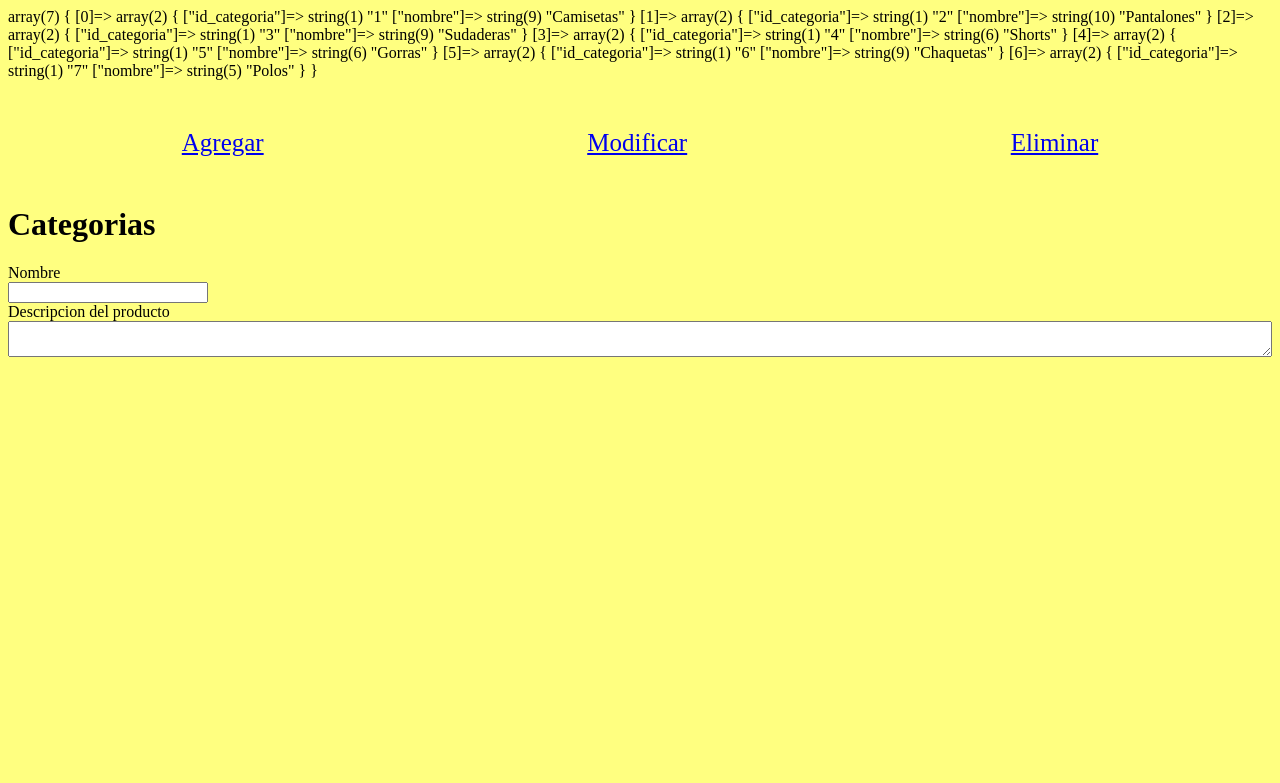
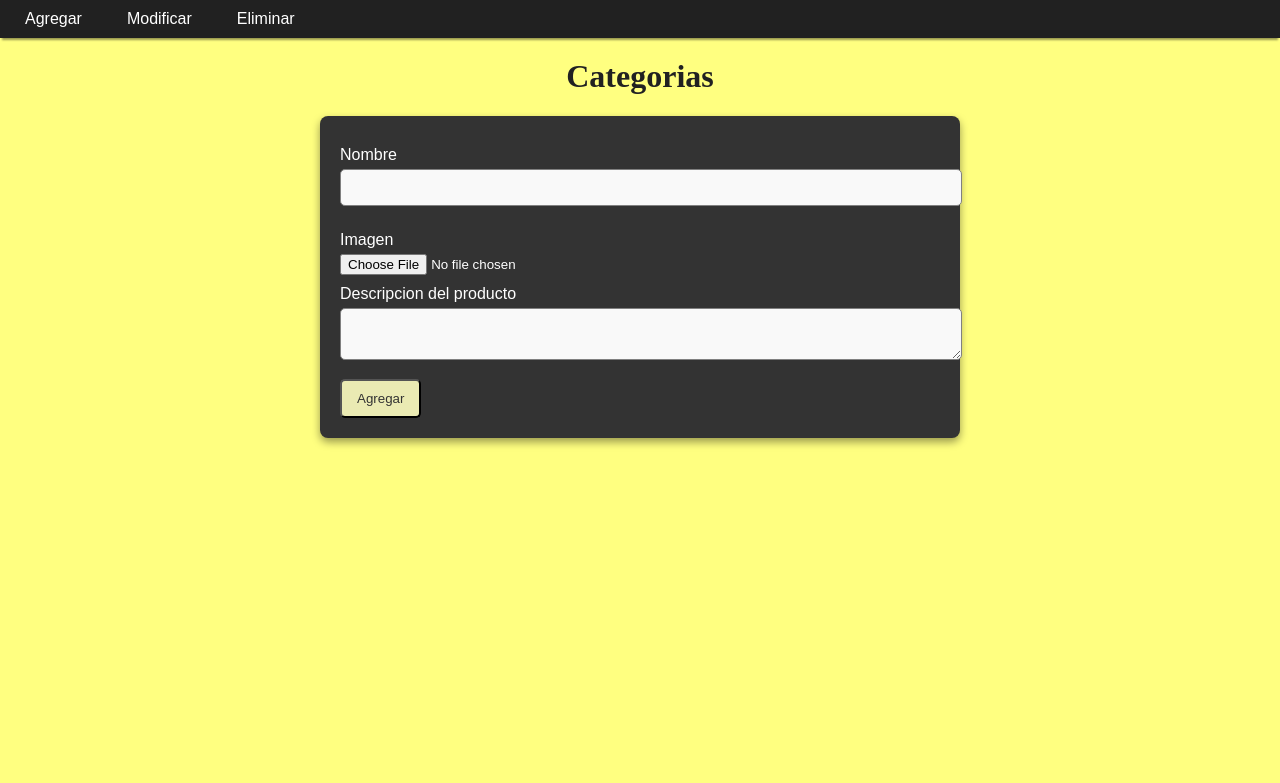
Before and after one commit to dagil23/mi_tienda_online, a PHP site: page /admin/categorias.php in a window 1280 px wide. Shown: the top 783 px of the page. Run offline with PHP 8.4, Linux system fonts and the light colour scheme; data comes from the database, SQL or seed files in the repository.

Commit message:
Acutalizacion en la zona admin agregamos funcionalindades para eliminar y modificar categorias

```diff
--- a/admin/categorias.php
+++ b/admin/categorias.php
@@ -4,13 +4,39 @@ include '../includes/funciones.php';
 session_start();
 $action = isset($_GET['action']) ? $_GET['action'] : 'add';
 $categorias = getCategorias();
-echo var_dump($categorias);
+$errores = array();
+$mensaje = array();
 if (isset($_SESSION['email'])) {
     if (!isAdmin($_SESSION['email'])) {
         header("Location: ../public/index.php");
     }
 }
 
+if ($_SERVER["REQUEST_METHOD"] == "POST") {
+
+    $campos = [
+        'nombre' => "Nombre de la categoria",
+        'descripcion' => "Descripcion",
+        'imagen' => "Imagen",
+    ];
+
+    foreach ($campos as $campo => $nombreCampo) {
+        if (!isset($_POST[$campo]) || empty($_POST[$campo])) {
+            $errores[] = "El campo $nombreCampo no puede estar vacio";
+        }
+    }
+
+    if (!empty($errores)) {
+        if (verifyImage($_FILES["imagen"]["name"], "../assets/images-categorias/")) {
+            $imagen = $_FILES["imagen"]["name"];
+        }else{
+            $errores [] = "Formato de imagen incorrecto";
+        }
+        $nombre = $_POST["nombre"];
+        $descripcion = $_POST["descripcion"];
+        $mensaje[] = addCategoria($nombre, $descripcion, $imagen);
+    }
+}
 ?>
 
 <!DOCTYPE html>
@@ -19,7 +45,7 @@ if (isset($_SESSION['email'])) {
 <head>
     <meta charset="UTF-8">
     <meta name="viewport" content="width=device-width, initial-scale=1.0">
-    <link rel="stylesheet" href="../assets/css/productos.css">
+    <link rel="stylesheet" href="../assets/css/categoria.css">
     <title>Categorias</title>
 </head>
 
@@ -35,33 +61,55 @@ if (isset($_SESSION['email'])) {
     </header>
     <h1>Categorias</h1>
     <?php if ($action == 'add'): ?>
-        <form action="" method="post">
+        <form action="" method="post" enctype="multipart/form-data">
             <label for="nombre">Nombre</label>
             <input type="text" name="nombre" id="nombre">
+            <label for="imagen">Imagen</label>
+            <input type="file" name="imagen" id="imagen">
             <label for="descripcion">Descripcion del producto</label>
             <textarea name="descripcion" id="descripcion"></textarea>
+            <button class="btn" type="submit">Agregar</button>
         </form>
-    <?php elseif ($action == 'edit'): ?>
-        <?php foreach ($categorias as $categoria): ?>
-            <p><?= var_dump($categoria) ?></p>
+        <?php if (!empty($errores)): ?>
+            <div class="mensaje-error">
+                <ul>
+                    <?php foreach ($errores as $error): ?>
+                        <li> <?= $error ?></li>
+                    <?php endforeach; ?>
+                </ul>
+            </div>
+        <?php elseif (!empty($mensaje)): ?>
+            <div class="mensaje-exito">
+                <ul>
+                    <?php foreach ($mensaje as $msg): ?>
+                        <li> <?= $msg ?></li>
+                    <?php endforeach; ?>
+                </ul>
+            </div>
+        <?php endif; ?>
+    <?php elseif ($action == 'edit' || $action == 'delete'): ?>
+        <table border="1">
+            <thead>
+                <tr>
+                    <th>Nombre</th>
+                    <th>Id</th>
+                    <th>Imagen</th>
+                </tr>
+            </thead>
             <tbody>
-               <tr>
-                <td>Nombre</td>
-                <td>Id</td>
-                <td>Imagen</td>
-               </tr>
-               <tr>
-                <td><?=$categoria['nombre']?></td>
-                <td> <?=$categoria['id_categoria']?></td>
-                <td> <?=$categoria['imagen']?></td>
-               </tr>
+                <?php foreach ($categorias as $categoria): ?>
+                    <tr>
+                        <td><?= htmlspecialchars($categoria["nombre"]); ?></td>
+                        <td><?= htmlspecialchars($categoria["id_categoria"]); ?></td>
+                        <td><img src="../assets/images-categorias/<?= htmlspecialchars($categoria['imagen']); ?>" alt="Imagen de la categoría"></td>
+                        <td><a href="../admin/editar_categoria.php?id=<?= $categoria['id_categoria']; ?>" class="btn">Editar</a></td>
+                        <td><a href="../admin/eliminar_categoria.php?id=<?= $categoria['id_categoria']; ?>" class="btn">Eliminar</a></td>
+
+                    </tr>
+                <?php endforeach; ?>
             </tbody>
-            <?= $categoria["nombre"] ?>
-        <?php endforeach; ?>
-    <?php elseif ($action == 'delete'): ?>
-        <?php foreach ($categorias as $categoria): ?>
-            <p><?= $categoria["nombre"] ?></p>
-        <?php endforeach; ?>
+        </table>
     <?php endif; ?>
 </body>
+
 </html>
--- a/admin/editar_producto.php
+++ b/admin/editar_producto.php
@@ -33,10 +33,7 @@ $categorias = getCategorias();
         }
 
     }
-
-
 ?>
-
 <!-- <!DOCTYPE html> -->
 <html lang="en">
 <head>
--- /dev/null
+++ b/assets/css/categoria.css
@@ -0,0 +1,144 @@
+@import url(../css/colors-and-fonts.css);
+body {
+    font-family: Arial, sans-serif;
+    background-color: var(--primaryColor);
+    color: #333;
+    margin: 0;
+    padding: 0;
+}
+
+header {
+    background-color: var(--nav-bar-color);
+    padding: 10px;
+    box-shadow: 0px 4px 2px -2px rgba(0, 0, 0, 0.4);
+}
+
+nav ul {
+    list-style: none;
+    display: flex;
+    gap: 15px;
+    padding: 0;
+    margin: 0;
+}
+
+nav ul li {
+    display: inline;
+}
+
+nav ul li a {
+    color: #fff;
+    text-decoration: none;
+    padding: 10px 15px;
+    border-radius: 5px;
+    transition: background-color 0.3s;
+}
+
+nav ul li a:hover {
+    background-color: hsl(0, 0%, 35%);
+}
+
+h1 {
+    text-align: center;
+    margin-top: 20px;
+    color: var(--nav-bar-color);
+    font-family: var(--titlesLetters);
+}
+
+form {
+    max-width: 600px;
+    margin: 20px auto;
+    padding: 20px;
+    background-color: #333;
+    color: #fff;
+    border-radius: 8px;
+    box-shadow: 0px 4px 8px rgba(0, 0, 0, 0.4);
+}
+
+form label {
+    display: block;
+    margin: 10px 0 5px;
+    color: white
+}
+
+form input[type="text"],
+form textarea {
+    width: 100%;
+    padding: 10px;
+    border-radius: 5px;
+    border: 1px solid hsl(0, 0%, 50%);
+    margin-bottom: 15px;
+    background-color: #f9f9f9;
+    color: #333;
+}
+
+form input[type="text"]:focus,
+form textarea:focus {
+    border-color: var(--secondaryColor);
+    outline: none;
+    background-color: #fff;
+}
+
+table {
+    width: 90%;
+    margin: 20px auto;
+    border-collapse: collapse;
+    background-color: hsl(0, 0%, 35%);
+    color: #fff;
+    box-shadow: 0px 4px 8px rgba(0, 0, 0, 0.4);
+}
+
+table th, table td {
+    padding: 12px;
+    border: 1px solid #444;
+    text-align: center;
+    font-size: 1.1em;
+    font-weight: bold;
+    color: #f1f1f1;
+}
+
+table th {
+    background-color: hsl(0, 0%, 20%);
+    color: #fff;
+    font-weight: bold;
+    border-bottom: 2px solid var(--primaryColor);
+}
+
+img {
+    max-width: 100%;
+    height: auto;
+    border-radius: 8px;
+    box-shadow: 0px 4px 8px rgba(0, 0, 0, 0.4);
+    transition: transform 0.3s;
+}
+
+img:hover {
+    transform: scale(1.05);
+}
+
+.btn {
+    display: inline-block;
+    text-decoration: none;
+    color: #333;
+    background-color: var(--secondaryColor);
+    padding: 10px 15px;
+    border-radius: 5px;
+    transition: background-color 0.3s;
+}
+
+.btn:hover {
+    background-color: hsl(60, 100%, 65%);
+}
+
+/* Ajuste de imagen en tabla para que sea consistente */
+table td img {
+    width: 500px;
+    height: 500px;
+    object-fit: cover;
+    border-radius: 5px;
+    box-shadow: 0px 8px 16px rgba(0, 0, 0, 0.5);
+    background-color: #fff;
+    padding: 0;
+    border: 2px solid var(--secondaryColor);
+    margin: 10px auto;
+    display: block;
+}
--- a/includes/funciones.php
+++ b/includes/funciones.php
@@ -42,7 +42,22 @@ function verifyEmail($email)
     $isValid = filter_var($email, FILTER_VALIDATE_EMAIL) ? true : false;
     return $isValid;
 }
+function verifyImage($archivo, $directorioDestino, $tiposPermitidos = ["image/png", "image/jpeg"])
+{
 
+    if (!empty($archivo)) {
+        $tipoArchivo = $archivo["type"];
+        $nombreArchivo = basename($archivo["name"]);
+
+        if (in_array($tipoArchivo, $tiposPermitidos)) {
+            $rutaArchivo = $directorioDestino . $nombreArchivo;
+            if (move_uploaded_file($archivo["tmp_name"], $rutaArchivo)) {
+                return true;
+            }
+        }
+    }
+    return false;
+}
 function addUser($usuario, $apellido, $email, $dni, $pwd, $direccion, $telefono)
 {
     $conexion = connectDB();
@@ -159,65 +174,73 @@ function getProductos($id_producto = null)
     }
 }
 
-function updateProducto ($id_producto,$nombre, $precio, $cantidad, $color = null, $descripcion = null,
-                        $imagen = null, $id_categoria = null) {
+function updateProducto(
+    $id_producto,
+    $nombre,
+    $precio,
+    $cantidad,
+    $color = null,
+    $descripcion = null,
+    $imagen = null,
+    $id_categoria = null
+) {
 
     $conexion = connectDB();
     $query = " UPDATE PRODUCTO SET ";
     $params = array();
     $types = "";
 
-    if(!empty($nombre)){
+    if (!empty($nombre)) {
 
         $query .= " nombre_producto = ?, ";
-        $params [] = $nombre;
+        $params[] = $nombre;
         $types .= "s";
     }
 
-    if(!empty($precio)){
+    if (!empty($precio)) {
 
         $query .= " precio = ?, ";
-        $params [] = $precio;
+        $params[] = $precio;
         $types .= "d";
     }
 
-    if(!empty($cantidad)){
+    if (!empty($cantidad)) {
 
         $query .= " cantidad_stock = ?, ";
-        $params [] = $cantidad;
+        $params[] = $cantidad;
         $types .= "i";
     }
 
-    if(!empty($color)){
+    if (!empty($color)) {
 
         $query .= " color = ?, ";
-        $params [] = $color;
+        $params[] = $color;
         $types .= "s";
     };
 
-    if(!empty($descripcion)){
+    if (!empty($descripcion)) {
 
         $query .= " descripcion = ?, ";
-        $params [] = $descripcion;
+        $params[] = $descripcion;
         $types .= "s";
     }
 
-    if(!empty($imagen)){
+    if (!empty($imagen)) {
 
         $query .= " imagen = ?, ";
-        $params [] = $imagen;
+        $params[] = $imagen;
         $types .= "s";
     }
 
-    if(!empty($id_categoria)){
+    if (!empty($id_categoria)) {
 
         $query .= " id_categoria = ?, ";
-        $params [] = $id_categoria;
+        $params[] = $id_categoria;
         $types .= "i";
     }
 
-    $query = rtrim($query,", ") . " WHERE id_producto = ? ";
-    $params [] = $id_producto;
+    $query = rtrim($query, ", ") . " WHERE id_producto = ? ";
+    $params[] = $id_producto;
     $types .= "i";
 
     $stmt = $conexion->prepare($query);
@@ -225,57 +248,162 @@ function updateProducto ($id_producto,$nombre, $precio, $cantidad, $color = null
         die("Error al preparar la consulta: " . $conexion->error);
     }
 
-    if(!empty($params)){
+    if (!empty($params)) {
 
-        $stmt->bind_param($types,...$params);
+        $stmt->bind_param($types, ...$params);
     }
 
     if ($stmt->execute()) {
         return true;
     } else {
         die("Error al ejecutar la consulta: " . $stmt->error);
-
     }
 
     $conexion->close();
     $stmt->close();
 }
 
-function deleteProduct($id_producto){
+function deleteProduct($id_producto)
+{
 
     $conexion = connectDB();
     $stmt =  $conexion->prepare("DELETE FROM PRODUCTO WHERE id_producto = ? ");
     if (!$stmt) {
-        die("Error al preparar la consulta ". $conexion->error);
+        die("Error al preparar la consulta " . $conexion->error);
     }
 
     $stmt->bind_param("s", $id_producto);
-    if( $stmt->execute() ){
+    if ($stmt->execute()) {
         return true;
-    }else{
+    } else {
         return false;
     }
 }
-function getCategorias()
+
+function addCategoria($nombre, $descripcion, $imagen)
+{
+
+    $conexion = connectDB();
+    $stmt = $conexion->prepare("INSERT INTO CATEGORIA(nombre,descripcion,imagen)VALUES(? , ? , ? )");
+    if ($stmt === false) {
+        die("Error en la preparacion de la consulta" . $conexion->error);
+    }
+    $stmt->bind_param("sss", $nombre,$descripcion,$imagen);
+    if ($stmt->execute()) {
+        return "Categoria agregadoa con exito";
+    } else {
+        return "Error al insertar la categoria" . $stmt->error;
+    }
+    $conexion->close();
+    $stmt->close();
+}
+function getCategorias($id_categoria = null)
 {
     $conexion = connectDB();
+    $categorias = array();
 
-    $query = "SELECT * FROM CATEGORIA";
-    $result = $conexion->query($query);
-    $categorias = array();
+    if ($id_categoria) {
+        $query = "SELECT * FROM CATEGORIA WHERE id_categoria = ?";
+        $stmt = $conexion->prepare($query);
+        $stmt->bind_param("i", $id_categoria);
+        $stmt->execute();
+        $result = $stmt->get_result();
+    } else {
+        $query = "SELECT * FROM CATEGORIA ORDER BY id_categoria ASC;";
+        $result = $conexion->query($query);
+    }
+
     if ($result && $result->num_rows > 0) {
         while ($row = $result->fetch_assoc()) {
             $categorias[] = [
                 'id_categoria' => $row['id_categoria'],
-                'nombre' => $row['nombre']
+                'nombre' => $row['nombre'],
+                'descripcion' => $row['descripcion'],
+                'imagen' => $row['imagen']
             ];
         }
-        return $categorias;
     }
-    return $categorias;
+
+    if (isset($stmt)) {
+        $stmt->close();
+    }
     $conexion->close();
+
+    return $id_categoria ? $categorias[0] : $categorias;
 }
 
+
+function updateCategoria($id_categoria, $nombre, $descripcion, $imagen)
+{
+
+    $conexion = connectDB();
+    $query = " UPDATE CATEGORIA SET ";
+    $params = array();
+    $types = "";
+
+
+    if (!empty($nombre)) {
+        $query .= " nombre = ?, ";
+        $params[] = $nombre;
+        $types .= "s";
+    }
+    if (!empty($descripcion)) {
+        $query .= " descripcion = ?, ";
+        $params[] = $descripcion;
+        $types .= "s";
+    }
+    if (!empty($imagen)) {
+        $query .= " imagen = ?, ";
+        $params[] = $imagen;
+        $types .= "s";
+    }
+    $query = rtrim($query, ", ") . " WHERE id_categoria = ? ";
+    $params[] = $id_categoria;
+    $types .= "i";
+
+    $stmt = $conexion->prepare($query);
+    if (!$stmt) {
+        die("Error al preparar la consulta: " . $conexion->error);
+    }
+
+    if (!empty($params)) {
+
+        $stmt->bind_param($types, ...$params);
+    }
+
+    if ($stmt->execute()) {
+        $stmt->close();
+        $conexion->close();
+        return true;
+    } else {
+        $stmt->close();
+        $conexion->close();
+        die("Error al ejecutar la consulta: " . $stmt->error);
+    }
+
+    $conexion->close();
+    $stmt->close();
+}
+
+function deleteCategoria($id_categoria){
+    $conexion = connectDB();
+    $query = " DELETE FROM CATEGORIA WHERE id_categoria = ? ";
+    $stmt = $conexion->prepare($query);
+    if(!$stmt){
+        die("Error al preparar la consulta" . $conexion->error);
+    }
+    $stmt->bind_param("i",$id_categoria);
+    if($stmt->execute()){
+        return true;
+        $stmt->close();
+        $conexion->close();
+    }else{
+        return false;
+        $stmt->close();
+        $conexion->close();
+    }
+
+}
 function getColors()
 {
     $conexion = connectDB();
```
Also changed, not shown: admin/editar_categoria.php (added, +53 -0 lines), admin/eliminar_categoria.php (added, +33 -0 lines), config/mitiendaDB.sql (+11 -8 lines), assets/images-categorias/Sudadera.png (added), assets/images-categorias/camisa.png (added), assets/images-categorias/chaqueta.png (added), assets/images-categorias/gorra.png (added), assets/images-categorias/guantes.png (added), assets/images-categorias/pantalones.png (added), assets/images-categorias/polos.png (added), assets/images-categorias/short.png (added), assets/images-categorias/zapatos.png (added), assets/imagesmatrix.png (deleted).
